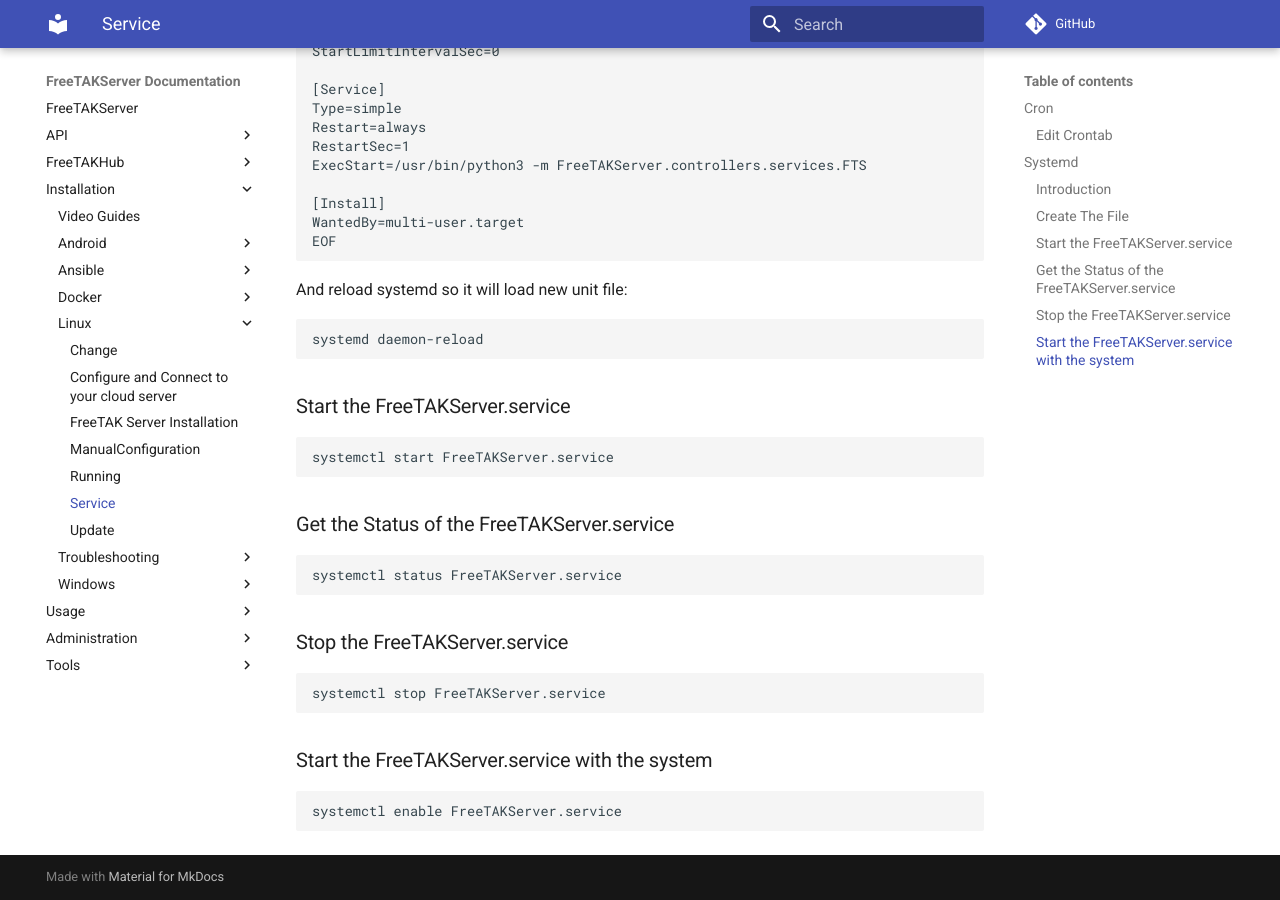
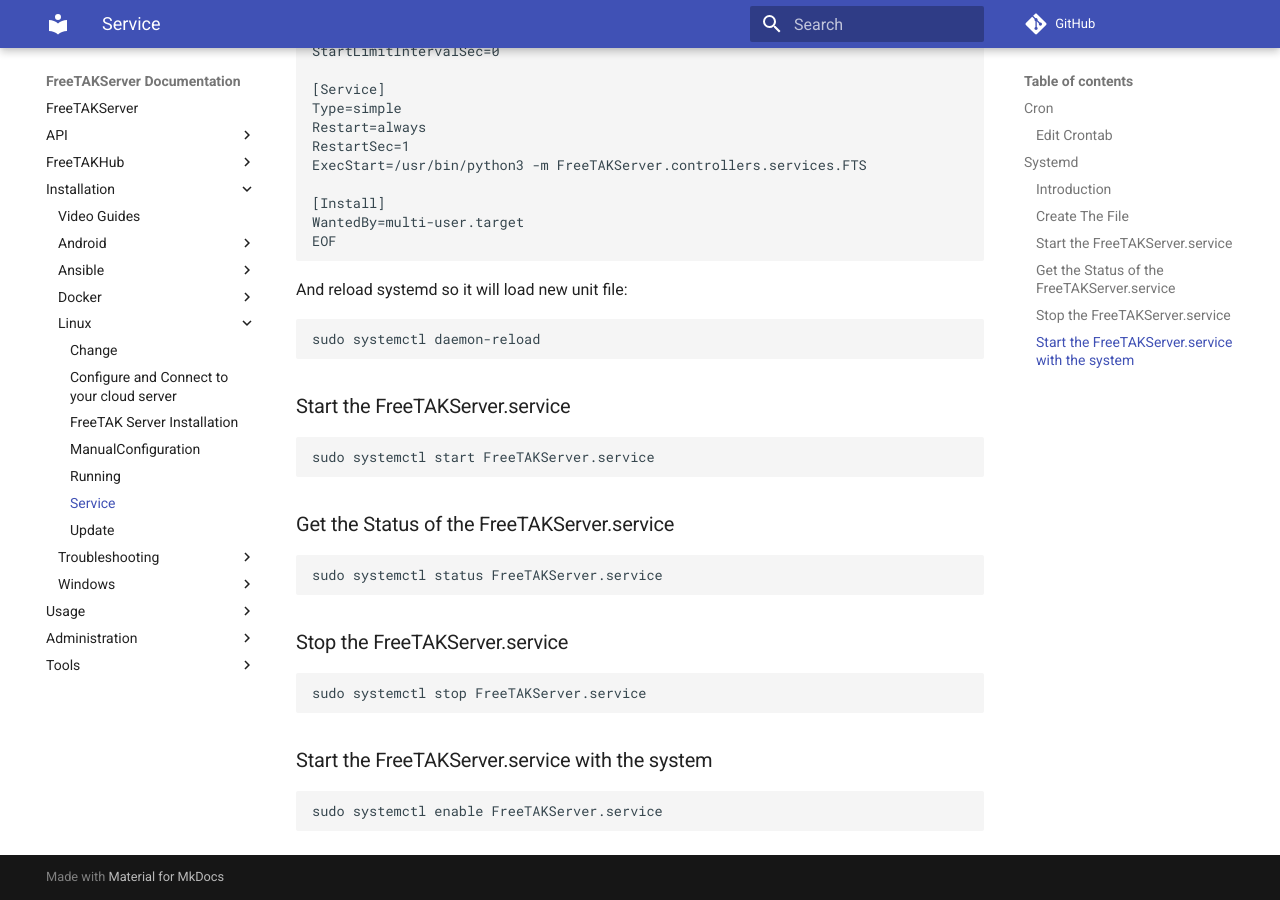
Before and after one commit to FreeTAKTeam/FreeTAKServer-User-Docs, an MkDocs documentation site: the page built from docs/docs/Installation/Linux/Service.md, in a window 1280 px wide and 900 px high, scrolled down 1127 px. Built offline with MkDocs 1.6.1 and Material for MkDocs 9.7.7, drawn with Linux system fonts in a browser that asks for light colours; comment, search, counter and statistics services are not loaded.

Commit message:
modified command from systemd to systemctl and added sudo where appropriate to facilitate cut and paste.

````diff
--- a/docs/docs/Installation/Linux/Service.md
+++ b/docs/docs/Installation/Linux/Service.md
@@ -53,25 +53,25 @@
 
 And reload systemd so it will load new unit file:
 ```
-systemd daemon-reload
+sudo systemctl daemon-reload
 ```
 
 ### Start the FreeTAKServer.service
 ```
-systemctl start FreeTAKServer.service
+sudo systemctl start FreeTAKServer.service
 ```
 
 ### Get the Status of the FreeTAKServer.service
 ```
-systemctl status FreeTAKServer.service
+sudo systemctl status FreeTAKServer.service
 ```
 
 ### Stop the FreeTAKServer.service
 ```
-systemctl stop FreeTAKServer.service
+sudo systemctl stop FreeTAKServer.service
 ```
 
 ### Start the FreeTAKServer.service with the system
 ```
-systemctl enable FreeTAKServer.service
+sudo systemctl enable FreeTAKServer.service
 ```
````
